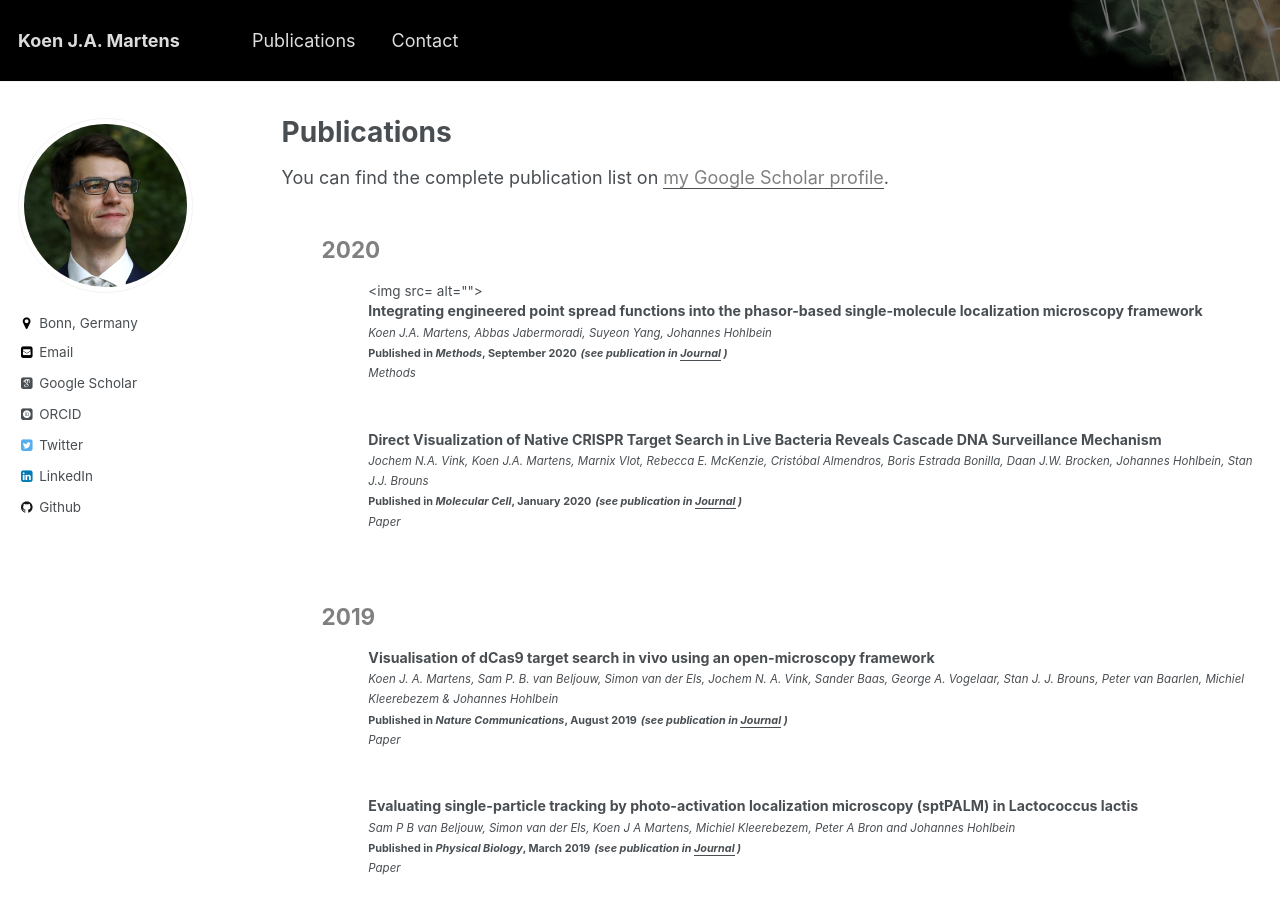
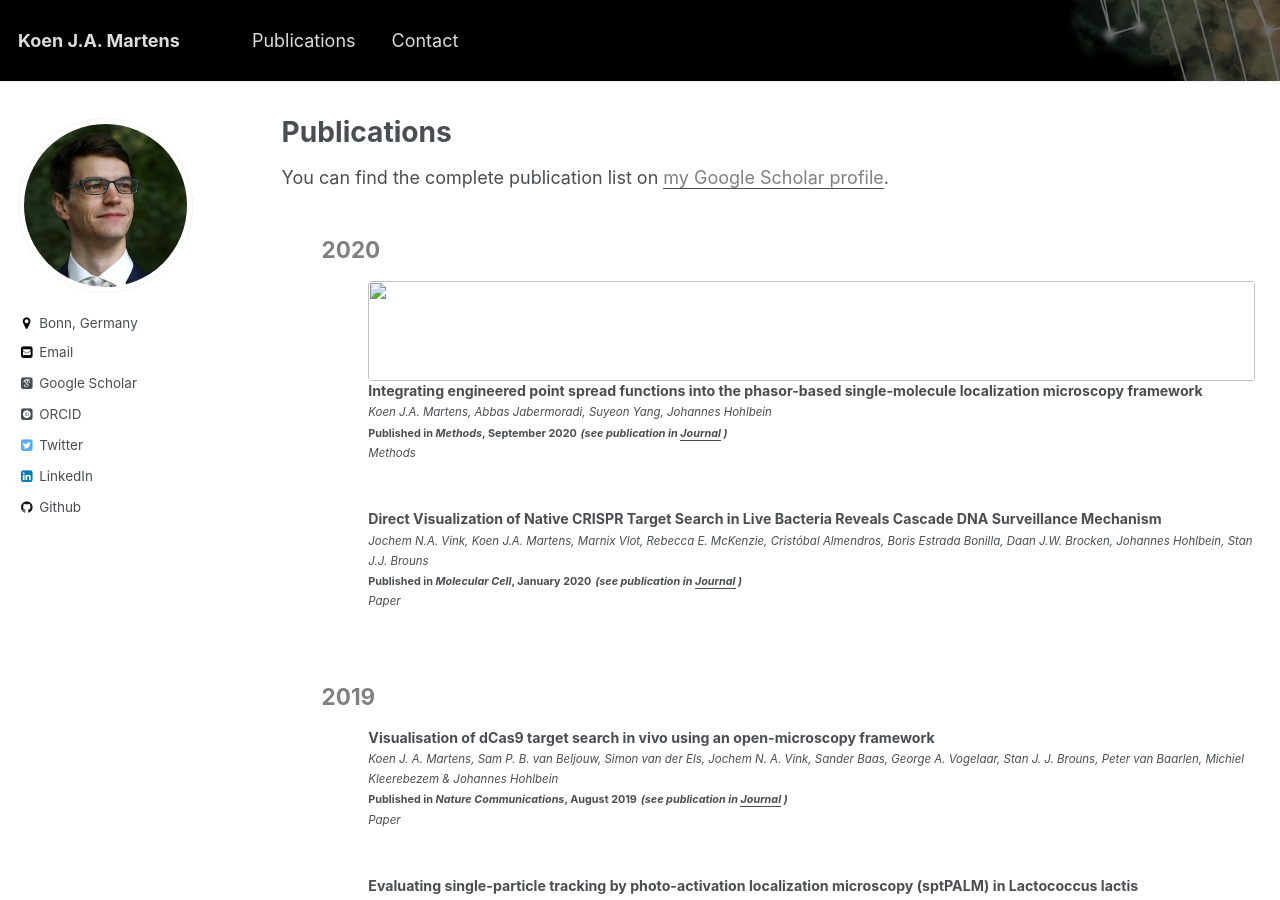
Before and after one commit to kjamartens/kjamartens.github.io, a Jekyll site: the page built from _pages/publications.md, in a window 1280 px wide and 900 px high. Built offline with Jekyll 4.4.1, drawn with Linux system fonts in a browser that asks for light colours; some web fonts are replaced.

Commit message:
Update archive-single-pub.html

```diff
--- a/_includes/archive-single-pub.html
+++ b/_includes/archive-single-pub.html
@@ -20,7 +20,7 @@
   <article class="archive__item" itemscope itemtype="http://schema.org/CreativeWork">
     {% if post.teaser %}
       <div class="archive__item-teaser">
-        <img src= {{ teaser }} alt="">
+        <img src="{{ teaser }}" alt="">
       </div>
     {% endif %}
 
```
